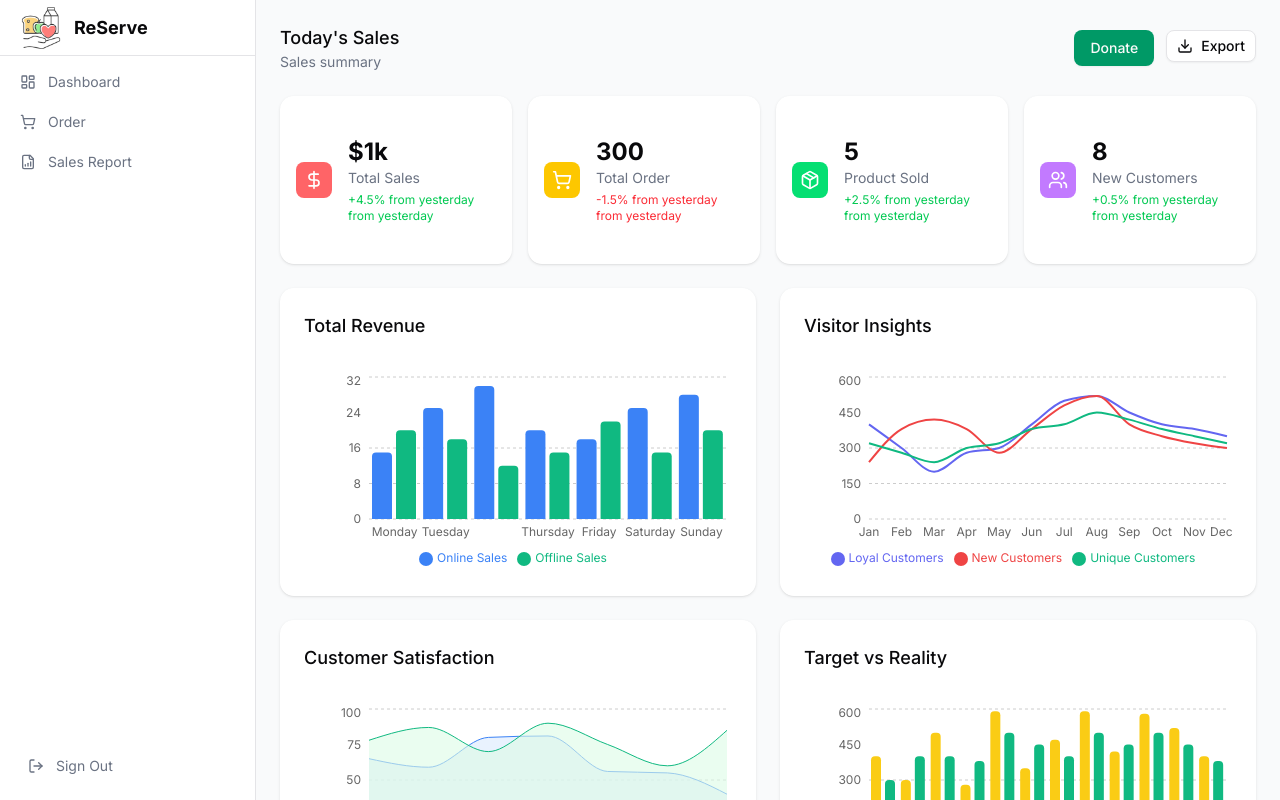
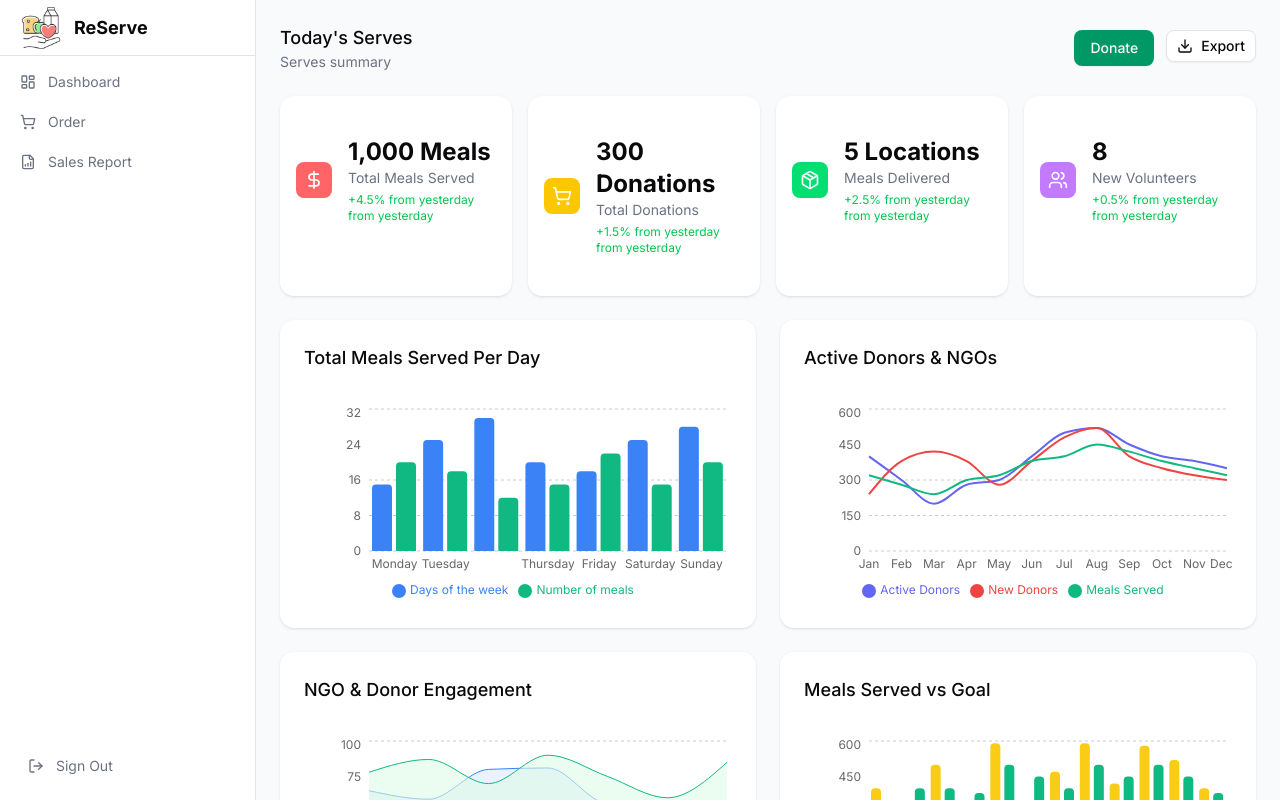
Before and after one commit to YashKhatpe/ReServe, a Next.js app: page /ngo-dashboard in a window 1280 px wide. Built offline with nearby package versions, Linux system fonts and the light colour scheme.

Commit message:
ngo dashboard

```diff
--- a/app/(ngo)/ngo-dashboard/page.tsx
+++ b/app/(ngo)/ngo-dashboard/page.tsx
@@ -28,8 +28,8 @@ export default function Home() {
           <div className="space-y-6">
             <div className="flex justify-between items-center">
               <div>
-                <h2 className="text-lg font-medium">Today's Sales</h2>
-                <p className="text-sm text-gray-500">Sales summary</p>
+                <h2 className="text-lg font-medium">Today's Serves</h2>
+                <p className="text-sm text-gray-500">Serves summary</p>
               </div>
               <div className=" flex gap-3">
 
@@ -47,31 +47,31 @@ export default function Home() {
               <StatsCard
                 icon={<DollarSign className="h-5 w-5 text-white" />}
                 iconBg="bg-red-400"
-                title="Total Sales"
-                value="$1k"
+                title="Total Meals Served"
+                value="1,000 Meals"
                 change="+4.5% from yesterday"
                 trend="up"
               />
               <StatsCard
                 icon={<ShoppingCart className="h-5 w-5 text-white" />}
                 iconBg="bg-yellow-400"
-                title="Total Order"
-                value="300"
-                change="-1.5% from yesterday"
+                title="Total Donations"
+                value="300 Donations"
+                change="+1.5% from yesterday"
                 trend="down"
               />
               <StatsCard
                 icon={<Package className="h-5 w-5 text-white" />}
                 iconBg="bg-green-400"
-                title="Product Sold"
-                value="5"
+                title="Meals Delivered"
+                value="5 Locations"
                 change="+2.5% from yesterday"
                 trend="up"
               />
               <StatsCard
                 icon={<Users className="h-5 w-5 text-white" />}
                 iconBg="bg-purple-400"
-                title="New Customers"
+                title="New Volunteers"
                 value="8"
                 change="+0.5% from yesterday"
                 trend="up"
--- a/components/dashboard/customer-satisfaction.tsx
+++ b/components/dashboard/customer-satisfaction.tsx
@@ -26,7 +26,7 @@ export function CustomerSatisfaction() {
   return (
     <Card className="border-0 shadow-sm">
       <CardHeader className="pb-2">
-        <CardTitle className="text-lg font-medium">Customer Satisfaction</CardTitle>
+        <CardTitle className="text-lg font-medium">NGO & Donor Engagement</CardTitle>
       </CardHeader>
       <CardContent>
         <ResponsiveContainer width="100%" height={200}>
@@ -72,11 +72,11 @@ export function CustomerSatisfaction() {
         <div className="flex justify-between mt-2 text-sm">
           <div className="flex flex-col items-center">
             <span className="text-gray-500">Last Month</span>
-            <span className="font-bold">$3,054</span>
+            <span className="font-bold">3,054</span>
           </div>
           <div className="flex flex-col items-center">
             <span className="text-gray-500">This Month</span>
-            <span className="font-bold">$4,504</span>
+            <span className="font-bold">4,504</span>
           </div>
         </div>
       </CardContent>
--- a/components/dashboard/stats-card.tsx
+++ b/components/dashboard/stats-card.tsx
@@ -24,7 +24,7 @@ export function StatsCard({ icon, iconBg, title, value, change, trend }: StatsCa
             <div className="text-sm text-gray-500">{title}</div>
             <div className={cn(
               "text-xs mt-1",
-              trend === "up" ? "text-green-500" : "text-red-500"
+              trend === "up" ? "text-green-500" : "text-green-500"
             )}>
               {change} from yesterday
             </div>
--- a/components/dashboard/target-vs-reality.tsx
+++ b/components/dashboard/target-vs-reality.tsx
@@ -31,7 +31,7 @@ export function TargetVsReality() {
   return (
     <Card className="border-0 shadow-sm">
       <CardHeader className="pb-2">
-        <CardTitle className="text-lg font-medium">Target vs Reality</CardTitle>
+        <CardTitle className="text-lg font-medium">Meals Served vs Goal</CardTitle>
       </CardHeader>
       <CardContent>
         <ResponsiveContainer width="100%" height={200}>
@@ -58,14 +58,14 @@ export function TargetVsReality() {
             />
             <Bar
               dataKey="reality"
-              name="Reality Sales"
+              name="Actual Meals Served"
               fill="#facc15"
               radius={[4, 4, 0, 0]}
               barSize={10}
             />
             <Bar
               dataKey="target"
-              name="Target Sales"
+              name="Target Meals"
               fill="#10b981"
               radius={[4, 4, 0, 0]}
               barSize={10}
@@ -76,16 +76,16 @@ export function TargetVsReality() {
           <div className="flex flex-col">
             <div className="flex items-center gap-2">
               <div className="h-3 w-3 rounded-full bg-yellow-400"></div>
-              <span className="text-xs text-gray-500">Reality Sales</span>
+              <span className="text-xs text-gray-500">Actual Meals Served</span>
             </div>
-            <span className="font-bold">$8,523</span>
+            <span className="font-bold">8,523</span>
           </div>
           <div className="flex flex-col">
             <div className="flex items-center gap-2">
               <div className="h-3 w-3 rounded-full bg-emerald-500"></div>
-              <span className="text-xs text-gray-500">Target Sales</span>
+              <span className="text-xs text-gray-500">Target Meals</span>
             </div>
-            <span className="font-bold">$7,023</span>
+            <span className="font-bold">7,023</span>
           </div>
         </div>
       </CardContent>
--- a/components/dashboard/top-products.tsx
+++ b/components/dashboard/top-products.tsx
@@ -4,25 +4,25 @@ import { Progress } from "@/components/ui/progress";
 const products = [
   {
     id: "01",
-    name: "Home Decor Range",
+    name: "Rice & Dal",
     popularity: 45,
     color: "bg-blue-500",
   },
   {
     id: "02",
-    name: "Disney Princess Pink Bag M",
+    name: "Vegetable Curry",
     popularity: 29,
     color: "bg-emerald-500",
   },
   {
     id: "03",
-    name: "Bathroom Essentials",
+    name: "Bread & Soup",
     popularity: 18,
     color: "bg-purple-500",
   },
   {
     id: "04",
-    name: "Apple Smartwatches",
+    name: "Fruits & Snacks",
     popularity: 25,
     color: "bg-orange-500",
   },
@@ -32,16 +32,17 @@ export function TopProducts() {
   return (
     <Card className="border-0 shadow-sm">
       <CardHeader className="pb-2">
-        <CardTitle className="text-lg font-medium">Top Products</CardTitle>
+        <CardTitle className="text-lg font-medium">Most Donated Meals</CardTitle>
       </CardHeader>
       <CardContent>
         <div className="space-y-4">
-          <div className="grid grid-cols-12 text-xs text-gray-500 mb-2">
-            <div className="col-span-1">#</div>
-            <div className="col-span-5">Name</div>
-            <div className="col-span-5">Popularity</div>
-            <div className="col-span-1">Sales</div>
-          </div>
+        <div className="grid grid-cols-12 text-xs text-gray-500 mb-2">
+    <div className="col-span-1">#</div>
+    <div className="col-span-5">Meal Name</div>
+    <div className="col-span-5">Popularity</div>
+    <div className="col-span-1">Donations</div>
+</div>
+
           {products.map((product) => (
             <div key={product.id} className="grid grid-cols-12 items-center">
               <div className="col-span-1 text-sm font-medium">{product.id}</div>
--- a/components/dashboard/total-revenue.tsx
+++ b/components/dashboard/total-revenue.tsx
@@ -26,7 +26,7 @@ export function TotalRevenue() {
   return (
     <Card className="border-0 shadow-sm">
       <CardHeader className="pb-2">
-        <CardTitle className="text-lg font-medium">Total Revenue</CardTitle>
+        <CardTitle className="text-lg font-medium">Total Meals Served Per Day</CardTitle>
       </CardHeader>
       <CardContent>
         <ResponsiveContainer width="100%" height={200}>
@@ -53,14 +53,14 @@ export function TotalRevenue() {
             />
             <Bar
               dataKey="online"
-              name="Online Sales"
+              name="Days of the week"
               fill="#3b82f6"
               radius={[4, 4, 0, 0]}
               barSize={20}
             />
             <Bar
               dataKey="offline"
-              name="Offline Sales"
+              name="Number of meals"
               fill="#10b981"
               radius={[4, 4, 0, 0]}
               barSize={20}
--- a/components/dashboard/visitor-insights.tsx
+++ b/components/dashboard/visitor-insights.tsx
@@ -31,7 +31,7 @@ export function VisitorInsights() {
   return (
     <Card className="border-0 shadow-sm">
       <CardHeader className="pb-2">
-        <CardTitle className="text-lg font-medium">Visitor Insights</CardTitle>
+        <CardTitle className="text-lg font-medium">Active Donors & NGOs</CardTitle>
       </CardHeader>
       <CardContent>
         <ResponsiveContainer width="100%" height={200}>
@@ -60,7 +60,7 @@ export function VisitorInsights() {
               type="monotone"
               dataKey="loyal"
               stroke="#6366f1"
-              name="Loyal Customers"
+              name="Active Donors"
               strokeWidth={2}
               dot={false}
               activeDot={{ r: 6 }}
@@ -69,7 +69,7 @@ export function VisitorInsights() {
               type="monotone"
               dataKey="new"
               stroke="#ef4444"
-              name="New Customers"
+              name="New Donors"
               strokeWidth={2}
               dot={false}
               activeDot={{ r: 6 }}
@@ -78,7 +78,7 @@ export function VisitorInsights() {
               type="monotone"
               dataKey="unique"
               stroke="#10b981"
-              name="Unique Customers"
+              name="Meals Served"
               strokeWidth={2}
               dot={false}
               activeDot={{ r: 6 }}
--- a/components/dashboard/volume-vs-service.tsx
+++ b/components/dashboard/volume-vs-service.tsx
@@ -23,7 +23,7 @@ export function VolumeVsService() {
   return (
     <Card className="border-0 shadow-sm">
       <CardHeader className="pb-2">
-        <CardTitle className="text-lg font-medium">Volume vs Service Level</CardTitle>
+        <CardTitle className="text-lg font-medium">Food Donations vs Volunteers</CardTitle>
       </CardHeader>
       <CardContent>
         <ResponsiveContainer width="100%" height={200}>
@@ -50,14 +50,14 @@ export function VolumeVsService() {
             />
             <Bar
               dataKey="volume"
-              name="Volume"
+              name="Donations"
               fill="#3b82f6"
               radius={[4, 4, 0, 0]}
               barSize={30}
             />
             <Bar
               dataKey="service"
-              name="Services"
+              name="Volunteers"
               fill="#10b981"
               radius={[4, 4, 0, 0]}
               barSize={30}
@@ -66,12 +66,12 @@ export function VolumeVsService() {
         </ResponsiveContainer>
         <div className="flex justify-between mt-2 text-sm">
           <div className="flex flex-col items-center">
-            <span className="text-gray-500">Volume</span>
-            <span className="font-bold">1,135</span>
+            <span className="text-gray-500">Donations</span>
+            <span className="font-bold">1,135 meals</span>
           </div>
           <div className="flex flex-col items-center">
-            <span className="text-gray-500">Services</span>
-            <span className="font-bold">635</span>
+            <span className="text-gray-500">Volunteers</span>
+            <span className="font-bold">635 people</span>
           </div>
         </div>
       </CardContent>
```
